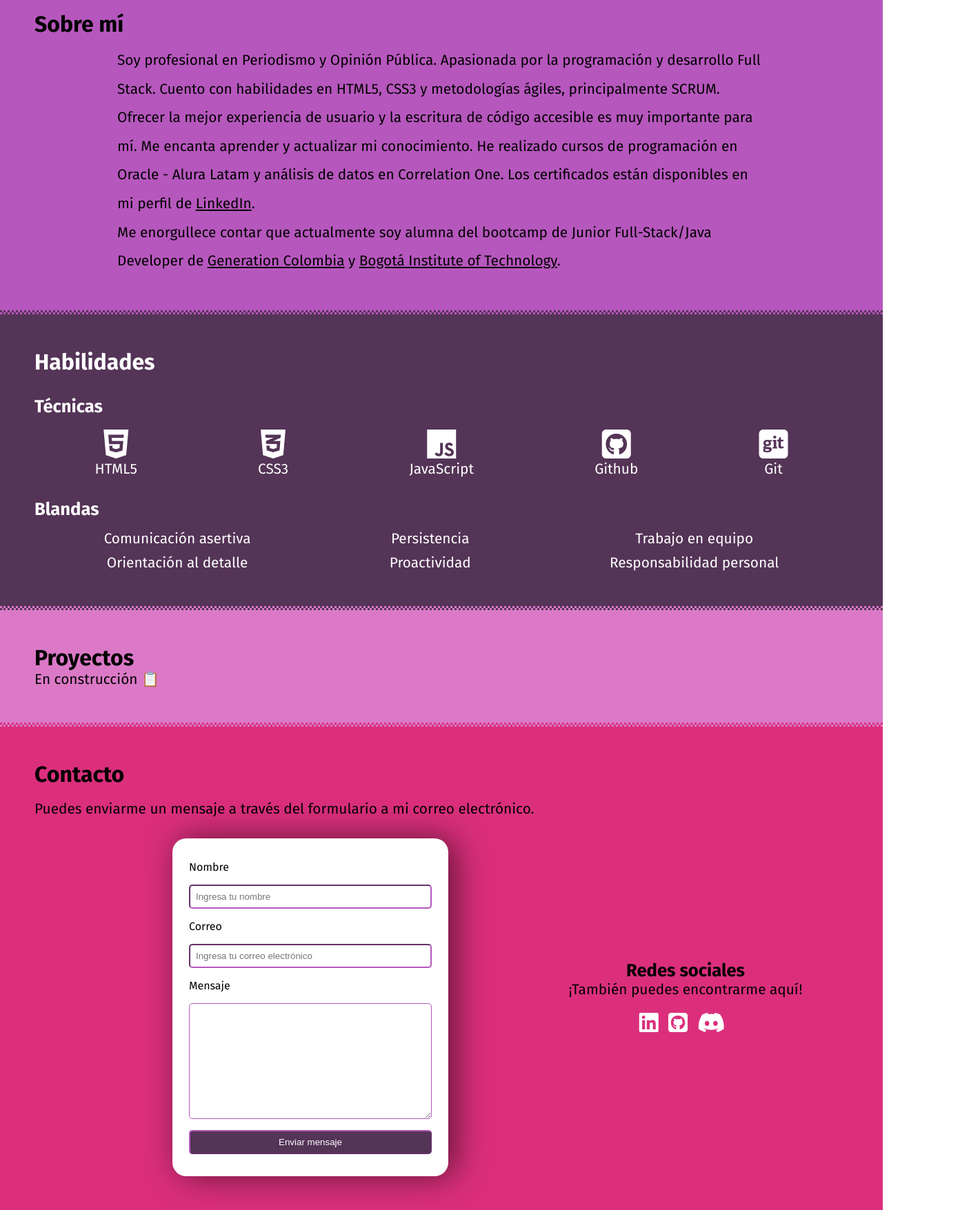
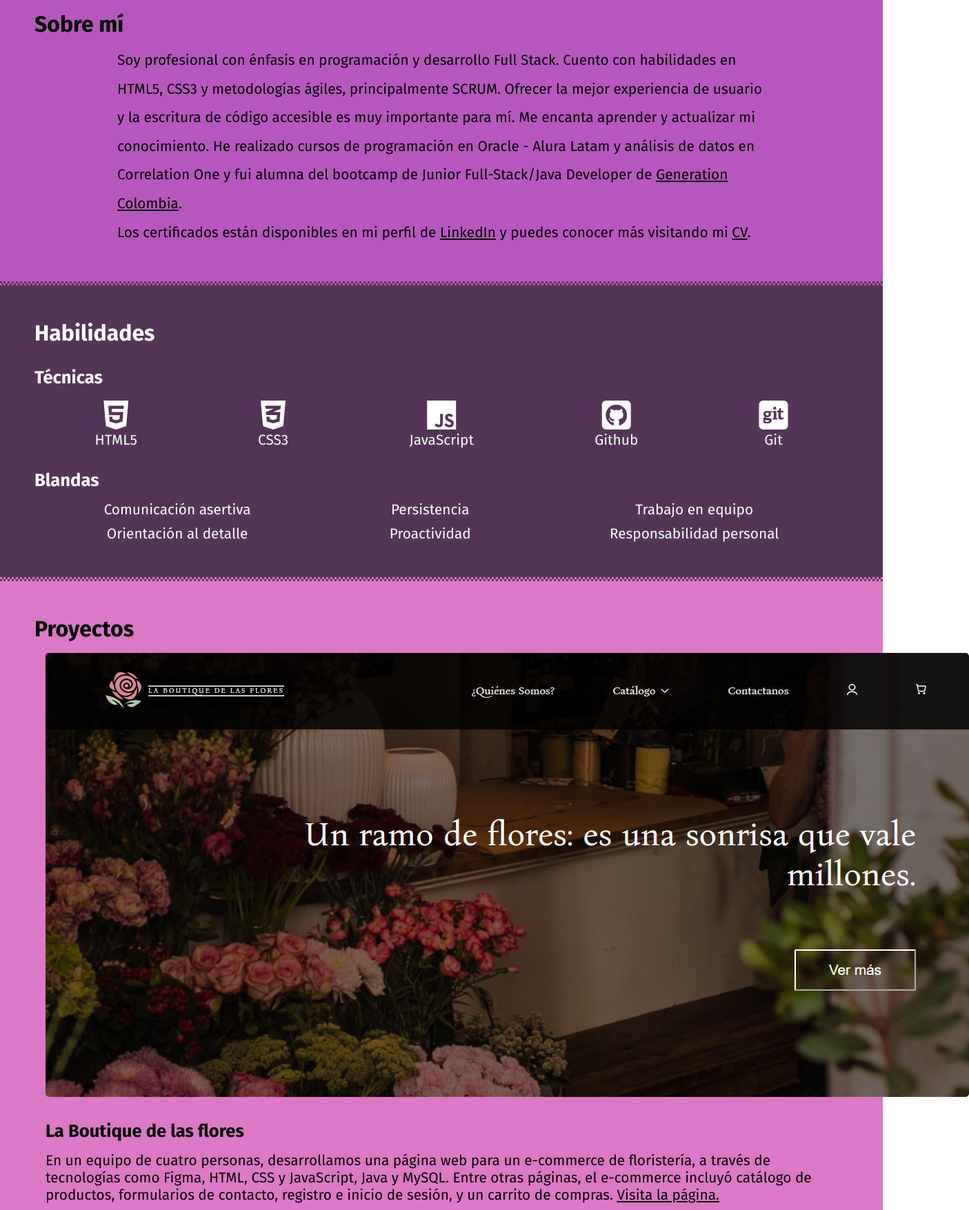
Before and after one commit to dpa3006/portfolio, a plain HTML site: page index.html in a window 1280 px wide. Shown: the part 686-2441 px from the top of the page at 69% size, 1405 px wide, since content can reach past the window. Drawn offline with nearby package versions, Linux system fonts and the light colour scheme.

Commit message:
updated projects

```diff
--- a/index.html
+++ b/index.html
@@ -21,7 +21,6 @@
             <a href="#habilidades">Habilidades</a>
             <a href="#proyectos">Proyectos</a>
             <a href="#contacto">Contacto</a>
-            <a href="#reflexion">Reflexión</a>
         </nav>
     </header>
 <!--IMAGEN DECORATIVA-->
@@ -38,8 +37,8 @@
 <!--SOBRE MÍ-->
     <section id="sobre">
         <h2>Sobre mí</h2>
-        <p>Soy profesional en Periodismo y Opinión Pública. Apasionada por la programación y desarrollo Full Stack. Cuento con habilidades en HTML5, CSS3 y metodologías ágiles, principalmente SCRUM. Ofrecer la mejor experiencia de usuario y la escritura de código accesible es muy importante para mí. Me encanta aprender y actualizar mi conocimiento. He realizado cursos de programación en Oracle - Alura Latam y análisis de datos en Correlation One. Los certificados están disponibles en mi perfil de <a href="https://www.linkedin.com/in/daperav/" target="_blank">LinkedIn</a>.<br>
-        Me enorgullece contar que actualmente soy alumna del bootcamp de Junior Full-Stack/Java Developer de <a href="https://colombia.generation.org/" target="_blank">Generation Colombia</a> y <a href="https://bit.institute/" target="_blank">Bogotá Institute of Technology</a>.</p>
+        <p>Soy profesional con énfasis en programación y desarrollo Full Stack. Cuento con habilidades en HTML5, CSS3 y metodologías ágiles, principalmente SCRUM. Ofrecer la mejor experiencia de usuario y la escritura de código accesible es muy importante para mí. Me encanta aprender y actualizar mi conocimiento. He realizado cursos de programación en Oracle - Alura Latam y análisis de datos en Correlation One y fui alumna del bootcamp de Junior Full-Stack/Java Developer de <a href="https://colombia.generation.org/" target="_blank">Generation Colombia</a>.<br>Los certificados están disponibles en mi perfil de <a href="https://www.linkedin.com/in/daperav/" target="_blank">LinkedIn</a> y puedes conocer más visitando mi <a href="https://drive.google.com/file/d/1N9pokDHVQBf373tnjxV_gQVAfklLyNP0/view?usp=sharing" target="_blank">CV</a>.</p>
+
     </section>
 <!--HABILIDADES-->
     <section id="habilidades">
@@ -69,9 +68,15 @@
     </section>
 <!--PROYECTOS-->
     <section id="proyectos">
-        <div>
         <h2>Proyectos</h2>
-        <p>En construcción &#128203;</p>
+        <div id="projects_box">
+            <a href="https://boutique-flores.netlify.app/" target="_blank" id="ecommerce">
+                <img id="ecommerce_pic" src="img/ecommerce.png">
+            </a>
+            <h3 id="ecommerce_tittle"><a href="https://boutique-flores.netlify.app/" target="_blank">La Boutique de las flores</a></h3>
+            <p>En un equipo de cuatro personas, desarrollamos una página web para un e-commerce de floristería, a través
+                de tecnologías como Figma, HTML, CSS y JavaScript, Java y MySQL. Entre otras páginas, el e-commerce
+                incluyó catálogo de productos, formularios de contacto, registro e inicio de sesión, y un carrito de compras. <a href="https://boutique-flores.netlify.app/" target="_blank">Visita la página.</a></p>
         </div>
     </section>
 <!--CONTACTO-->
@@ -102,15 +107,6 @@
             </div>
         </div>
     </section>
-<!--REFLEXIÓN-->
-    <section id="reflexion">
-        <div>
-            <h2>Reflexión</h2>
-            <p>El bootcamp de Junior Full-Stack/Java Developer ha sido una gran oportunidad para mí. A nivel técnico, he reforzado mis conocimientos en HTML y CSS y he aprendido sobre Javascript, pero es algo que debo estudiar más. En el grupo de trabajo que estoy nos ayudamos y explicamos en cada ejercicio. Al igual que en el grupo general, hay mucho compañerismo y espíritu de colaboración, con deseo de que todos avancemos.<br>
-            También me parece importante señalar que los espacios de mentoría me han permitido reflexionar sobre mi mentalidad, mis objetivos y los propósitos que debo plantear en mi vida: escuchar a los demás, las explicaciones de la profe y las actividades grupales me han permitido profundizar más sobre esto.<br>
-            Además, el bootcamp, los profes y mis compañeros me han motivado a ser autodidacta y a persistir, pues a veces se me presentan obstáculos como la falta de conectividad o situaciones familiares que no me permiten dar todo de mí como yo quisiera hacerlo, pero a pesar de eso, quiero esforzarme y salir adelante de la mano de todos y de la oportunidad que me han presentado. Esa es mi meta a corto plazo: graduarme del bootcamp, conseguir un trabajo nivel junior y continuar estudiando.&#128522 </p>
-        </div>
-    </section>
 <!--FOOTER-->
     <footer>
     <p>	&copy; 2024 | Daniela Pérez Avendaño </p>
--- a/style/stylesheet.css
+++ b/style/stylesheet.css
@@ -29,7 +29,7 @@ nav a:hover {
     color: #F4C2C2;
 }
 #deco{
-    width: 18rem;
+    width: 22rem;
     position: absolute;
     margin-left: 1000px;
     margin-top: 160px;
@@ -65,8 +65,12 @@ nav a:hover {
     font-size: 1.3rem;
     margin: 0 120px;
 }
-#sobre a{
+#sobre a, #projects_box a{
     color: black;
+}
+#sobre a:hover, #projects_box a:hover{
+    color: white;
+    cursor: pointer;
 }
 #habilidades{
     background-color: #543457;
@@ -76,7 +80,7 @@ nav a:hover {
     border-bottom: 3px dotted #DB79C7;
 }
 
-#habilidades h3{
+#habilidades h3, #proyectos h3{
     font-size: 1.6rem;
     margin-top: 30px;
     margin-bottom: 15px;
@@ -105,6 +109,18 @@ nav a:hover {
     padding: 50px;
     border-top: 3px dotted #543457;
     border-bottom: 3px dotted #DB2F7C;
+}
+#projects_box{
+    padding: 1rem;
+}
+#ecommerce_tittle a {
+    text-decoration: none;
+}
+#ecommerce img{
+    border-radius: 5px;
+}
+#ecommerce img:hover{
+    filter: drop-shadow(8px 8px 10px black);
 }
 #contacto{
     background-color: #DB2F7C;
```
Also changed, not shown: img/ecommerce.png (added).
